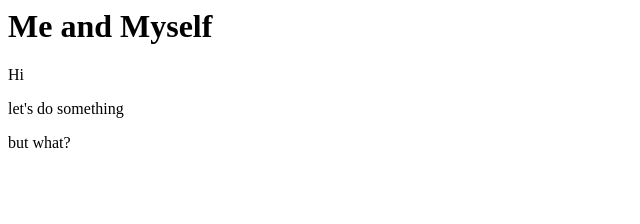
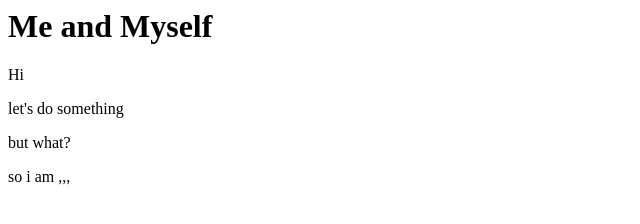
Before and after one commit to killuachan-codes/git_workshop, a plain HTML site: page index.html in a window 1280 px wide. Shown: the full height of the page, 0-640 px from the left. Drawn offline with Linux system fonts and the light colour scheme.

Commit message:
sugamalle machooo

```diff
--- a/index.html
+++ b/index.html
@@ -4,3 +4,5 @@
 <p>let's do something</p>
 
 <p>but what?</p>
+
+<p> so i am ,,,</p>
```
